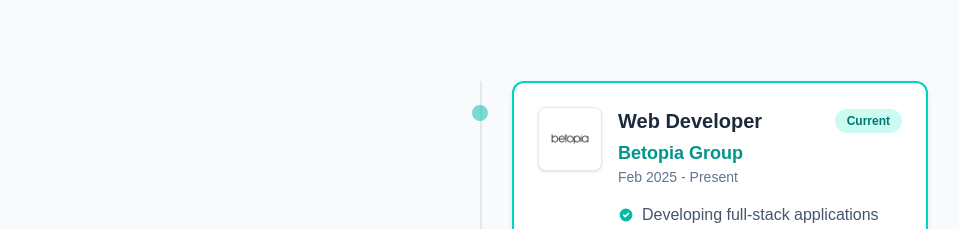
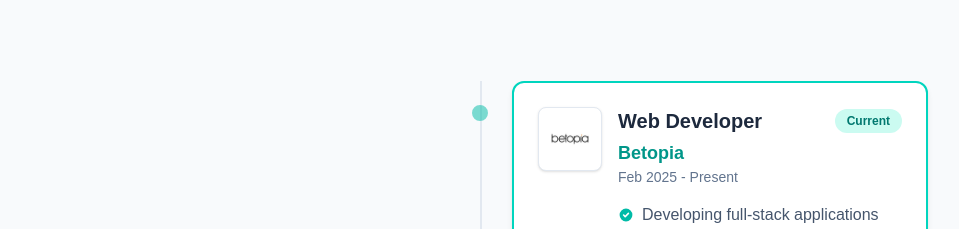
Before and after one commit to AkashAkter/akash-akter-portfolio, a Next.js app: page / in a window 1280 px wide. Shown: the part 2660-2889 px from the top of the page, without its empty margins (160-1119 px from the left). Built offline with nearby package versions, Linux system fonts and the light colour scheme; a web font is replaced by a local one.

Commit message:
changed the name

```diff
--- a/src/components/ExperienceSection.tsx
+++ b/src/components/ExperienceSection.tsx
@@ -8,7 +8,7 @@ const ExperienceSection = () => {
   const experiences = [
     {
       role: "Web Developer",
-      company: "Betopia Group",
+      company: "Betopia",
       duration: "Feb 2025 - Present",
       points: [
         "Developing full-stack applications using React.js, Next.js, and Node.js",
```
